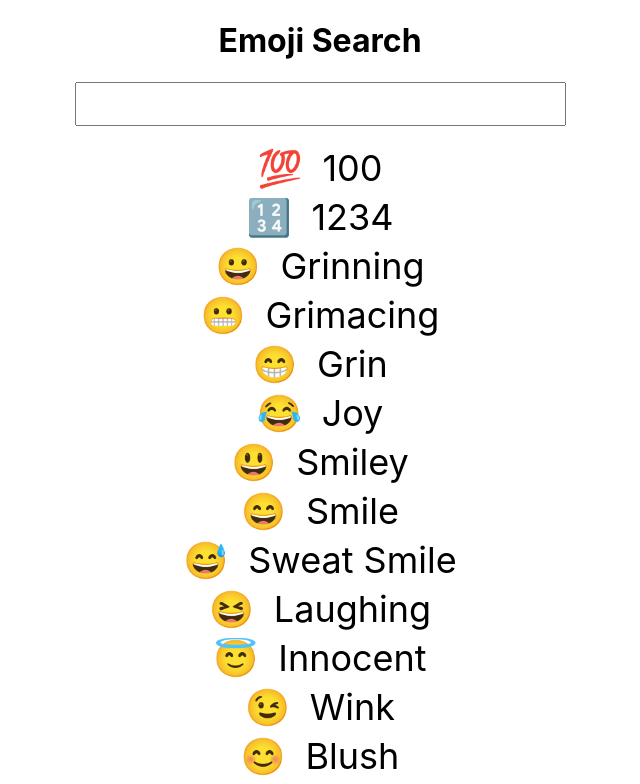
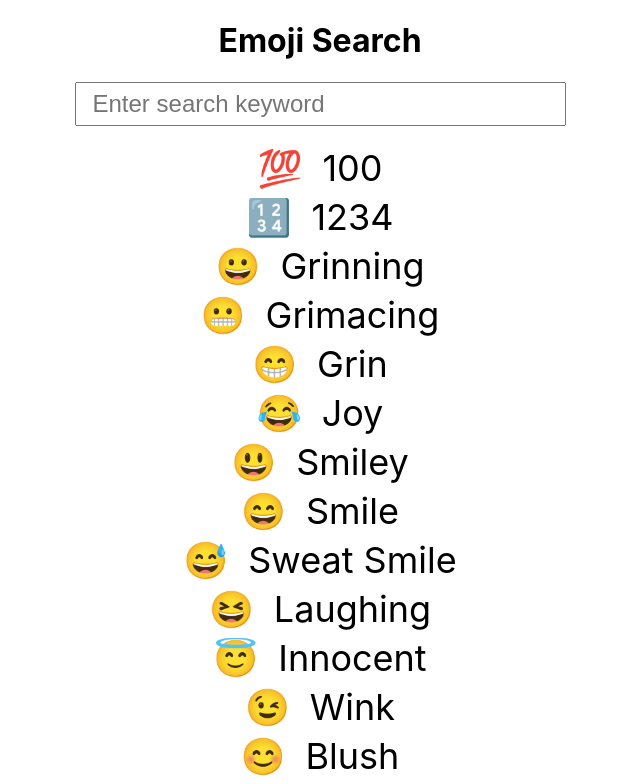
Before and after one commit to darksaber9999/emoji-search, a React (Create React App) app: page / in a window 1280 px wide. Shown: the top 784 px of the page, without its empty margins (320-960 px from the left). Built offline with nearby package versions, Linux system fonts and the light colour scheme.

Commit message:
Add placeholder

```diff
--- a/src/Components/SearchInput.jsx
+++ b/src/Components/SearchInput.jsx
@@ -12,6 +12,7 @@ function SearchInput(props) {
           name="searchValue"
           value={props.value}
           onChange={handleInputData}
+          placeholder={'Enter search keyword'}
         />
       </label>
     </div>
```
